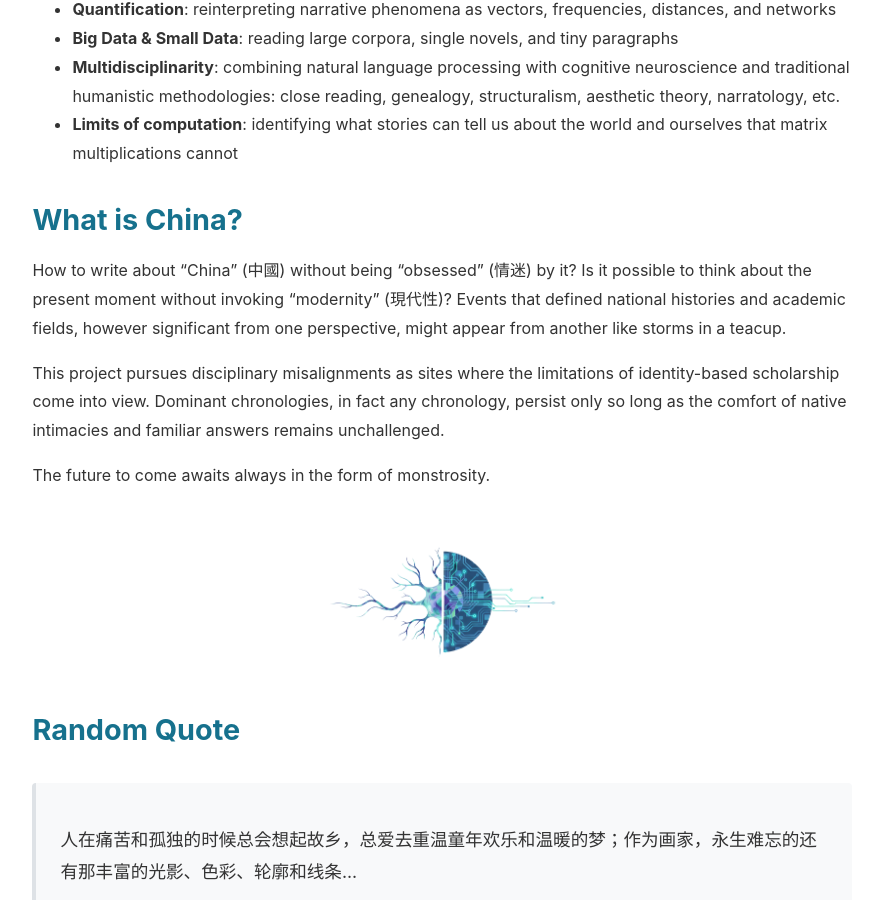
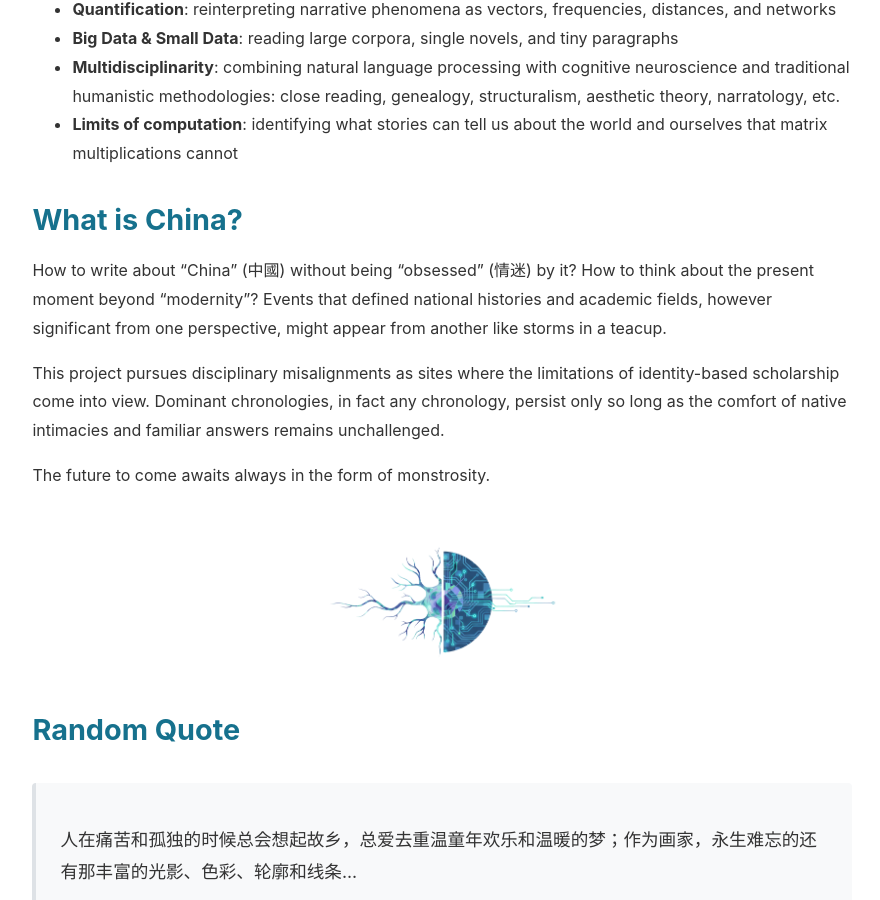
Before and after one commit to mcjkurz/qhchina, a Jekyll site: the page built from docs/index.md, in a window 1280 px wide and 900 px high, scrolled down 956 px. Shown: the whole window, without its empty margins (198-1078 px from the left). Built offline with Jekyll 4.4.1, drawn with Linux system fonts in a browser that asks for light colours.

Commit message:
mainpage

```diff
--- a/docs/index.md
+++ b/docs/index.md
@@ -43,7 +43,7 @@ title: Home
 
 ## What is China?
 
-How to write about "China" (中國) without being "obsessed" (情迷) by it? Is it possible to think about the present moment without invoking "modernity" (現代性)? Events that defined national histories and academic fields, however significant from one perspective, might appear from another like storms in a teacup.
+How to write about "China" (中國) without being "obsessed" (情迷) by it? How to think about the present moment beyond "modernity"? Events that defined national histories and academic fields, however significant from one perspective, might appear from another like storms in a teacup.
 
 This project pursues disciplinary misalignments as sites where the limitations of identity-based scholarship come into view. Dominant chronologies, in fact any chronology, persist only so long as the comfort of native intimacies and familiar answers remains unchallenged.
 
```
